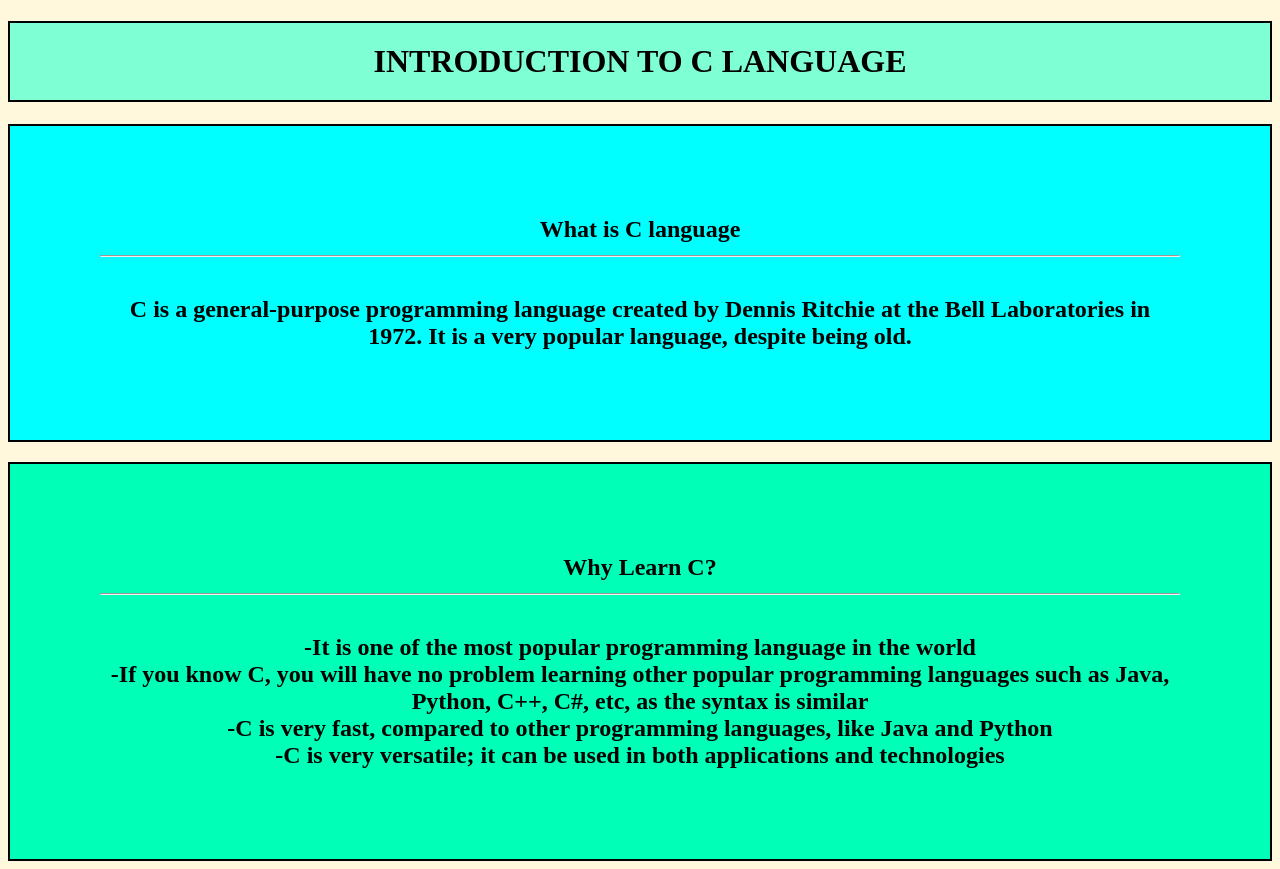
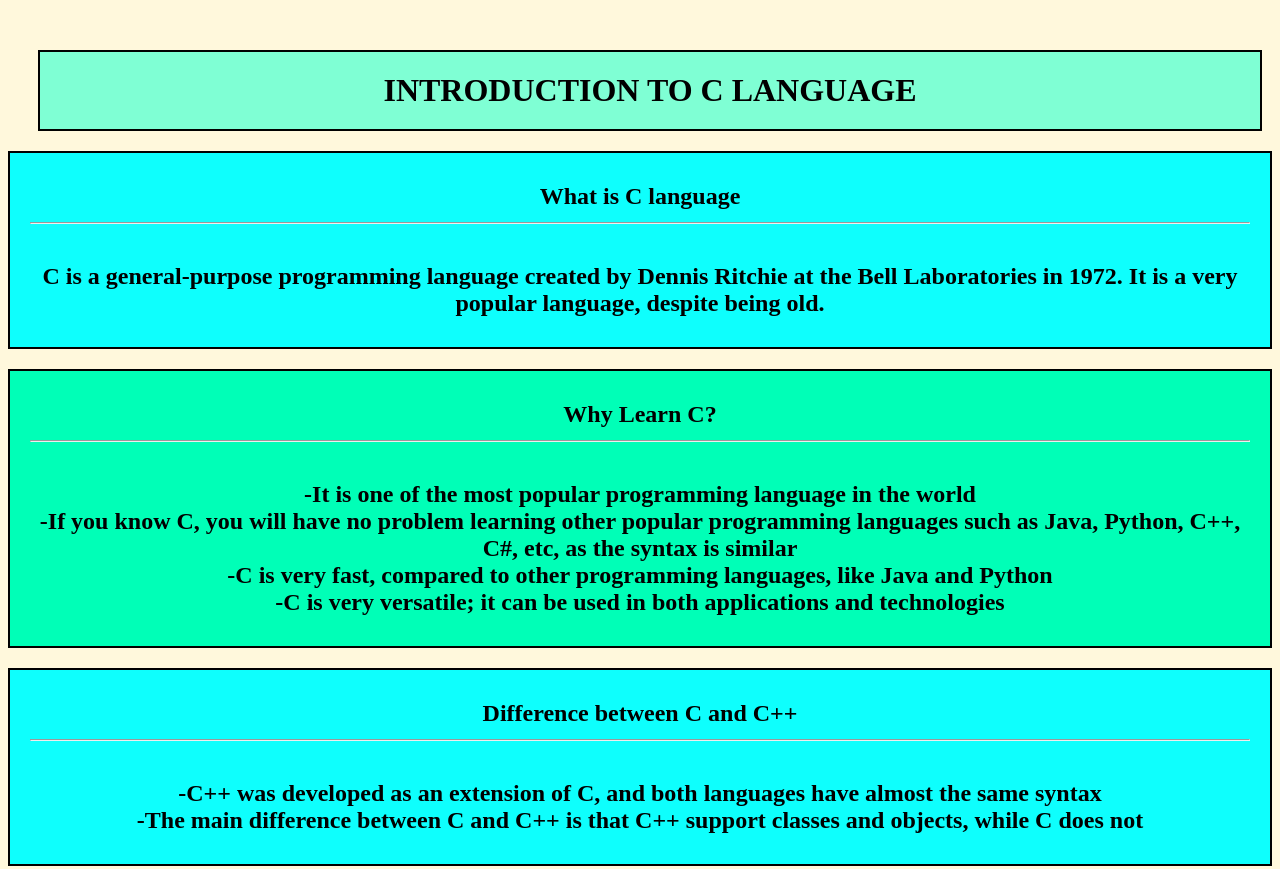
Before and after one commit to DhruviMendapara/Nodejs_5, a plain HTML site: page simple_html_css.html in a window 1280 px wide. Shown: the top 869 px of the page. Drawn offline with Linux system fonts and the light colour scheme.

Commit message:
29-09-2022

```diff
--- a/simple_html_css.html
+++ b/simple_html_css.html
@@ -14,22 +14,22 @@
         border: 2px solid black;
         /* color:red; */
         text-align: center;
-        padding: 20px;
-        /* margin: 190px; */
+        padding: 20px ;
+        margin: 50px 10px 20px 30px;
     }
     h2{
-        background-color:cyan;
+        background-color:rgba(0, 255, 255, 0.946);
         border: 2px solid black;
         /* color:red; */
         text-align: center;
-        padding: 90px;
+        padding: 30px 20px 30px 20px;
     }
     #h2{
         background-color:rgb(0, 255, 183);
         border: 2px solid black;
         /* color:red; */
         text-align: center;
-        padding: 90px;
+        padding: 30px 20px 30px 20px;
     }
     </style>
 </head>
```
